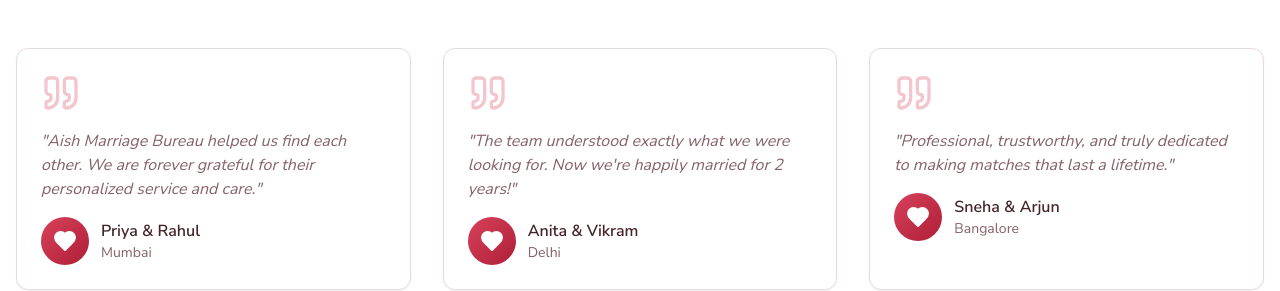
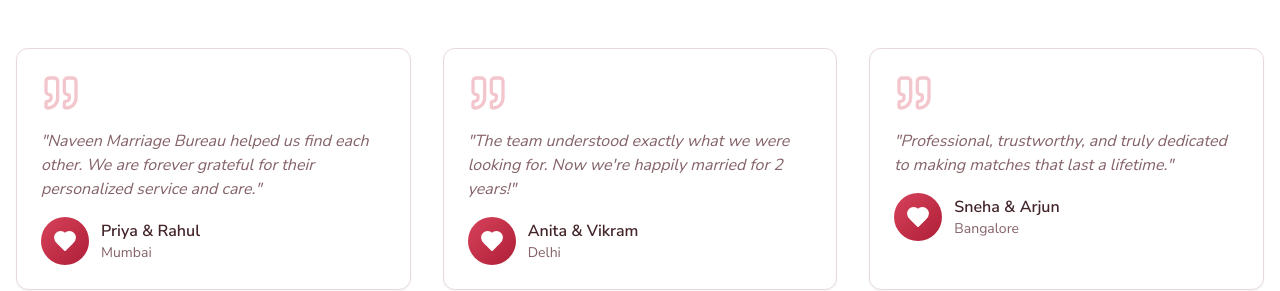
Before and after one commit to Naveen-coder0/Naveen-MB, a React (Vite) app: page / in a window 1280 px wide. Shown: the part 2040-2331 px from the top of the page. Built offline with nearby package versions, Linux system fonts and the light colour scheme; the HTML template or start-up script is replaced by a standard one.

Commit message:
Update Index.tsx

```diff
--- a/src/pages/Index.tsx
+++ b/src/pages/Index.tsx
@@ -49,7 +49,7 @@ const Index = () => {
   const testimonials = [
     {
       name: "Priya & Rahul",
-      text: "Aish Marriage Bureau helped us find each other. We are forever grateful for their personalized service and care.",
+      text: "Naveen Marriage Bureau helped us find each other. We are forever grateful for their personalized service and care.",
       location: "Mumbai",
     },
     {
```
